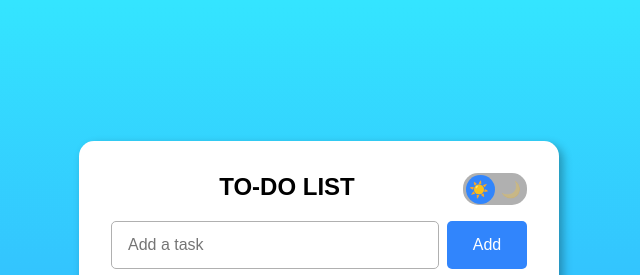
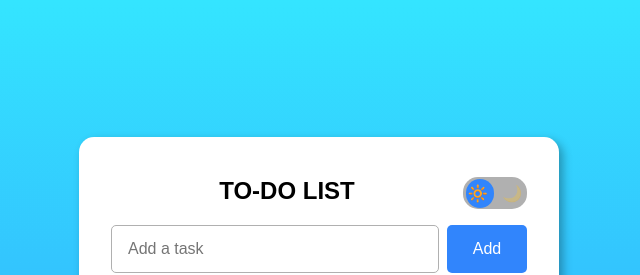
Before and after one commit to PrathB/TODO-App, a plain HTML site: page index.html in a window 1280 px wide. Shown: the top 275 px of the page, 321-961 px from the left. Drawn offline with nearby package versions, Linux system fonts and the light colour scheme.

Commit message:
fix: minor fixes in css

```diff
--- a/index.html
+++ b/index.html
@@ -5,6 +5,7 @@
     <meta name="viewport" content="width=device-width, initial-scale=1.0" />
     <title>TODO</title>
     <link rel="stylesheet" href="styles.css" />
+    <link rel="stylesheet" href="https://cdnjs.cloudflare.com/ajax/libs/font-awesome/6.4.0/css/all.min.css">
     <script src="https://cdn.jsdelivr.net/npm/sortablejs@1.15.0/Sortable.min.js"></script>
   </head>
   <body>
@@ -13,7 +14,7 @@
         <h2>TO-DO LIST</h2>
         <button id="themeToggle" class="theme-toggle">
           <div class="toggle-slider">
-            <span class="toggle-icon">☀️</span>
+            <span class="toggle-icon">🔆</span>
             <span class="toggle-icon">🌙</span>
           </div>
         </button>
--- a/styles.css
+++ b/styles.css
@@ -68,6 +68,7 @@ p {
 
 .header-div {
   display: flex;
+  margin-top: 0.5rem;
   align-items: start;
   justify-content: space-between;
   width: 100%;
@@ -89,13 +90,9 @@ p {
   border-radius: 15px;
   border: none;
   cursor: pointer;
-  padding: 2px;
+  padding: 0.1rem;
   transition: background-color 0.3s ease;
 }
-
-/* .theme-toggle:hover {
-  background-color: var(--primary-color);
-} */
 
 .toggle-slider {
   position: relative;
@@ -104,7 +101,7 @@ p {
   display: flex;
   align-items: center;
   justify-content: space-between;
-  padding: 0 4px;
+  padding: 0 0.2rem;
 }
 
 .toggle-icon {
@@ -152,7 +149,7 @@ body:not(.dark-mode) .toggle-icon:last-child {
   color: black;
   font-size: 1rem;
   width: 100%;
-  min-width: 200px;
+  min-width: 12.5rem;
   height: 3rem;
   padding: 1rem;
   border: 0.5px solid var(--border-color);
@@ -170,7 +167,7 @@ body:not(.dark-mode) .toggle-icon:last-child {
   border-radius: 5px;
   cursor: pointer;
   height: 3rem;
-  transition: background-color 0.2s ease;
+  transition: background-color 0.3s ease;
 }
 
 #addTaskBtn:hover {
```
